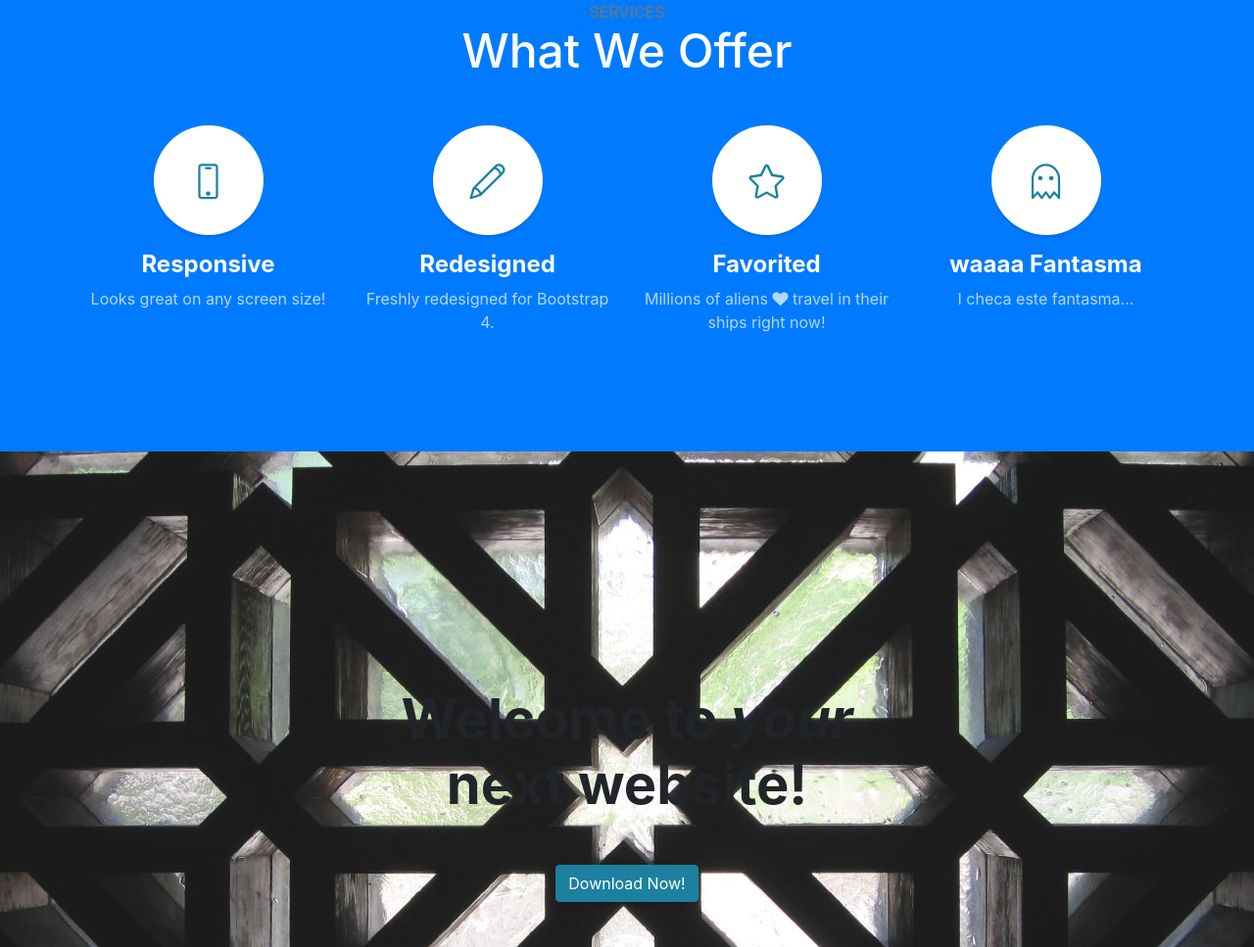
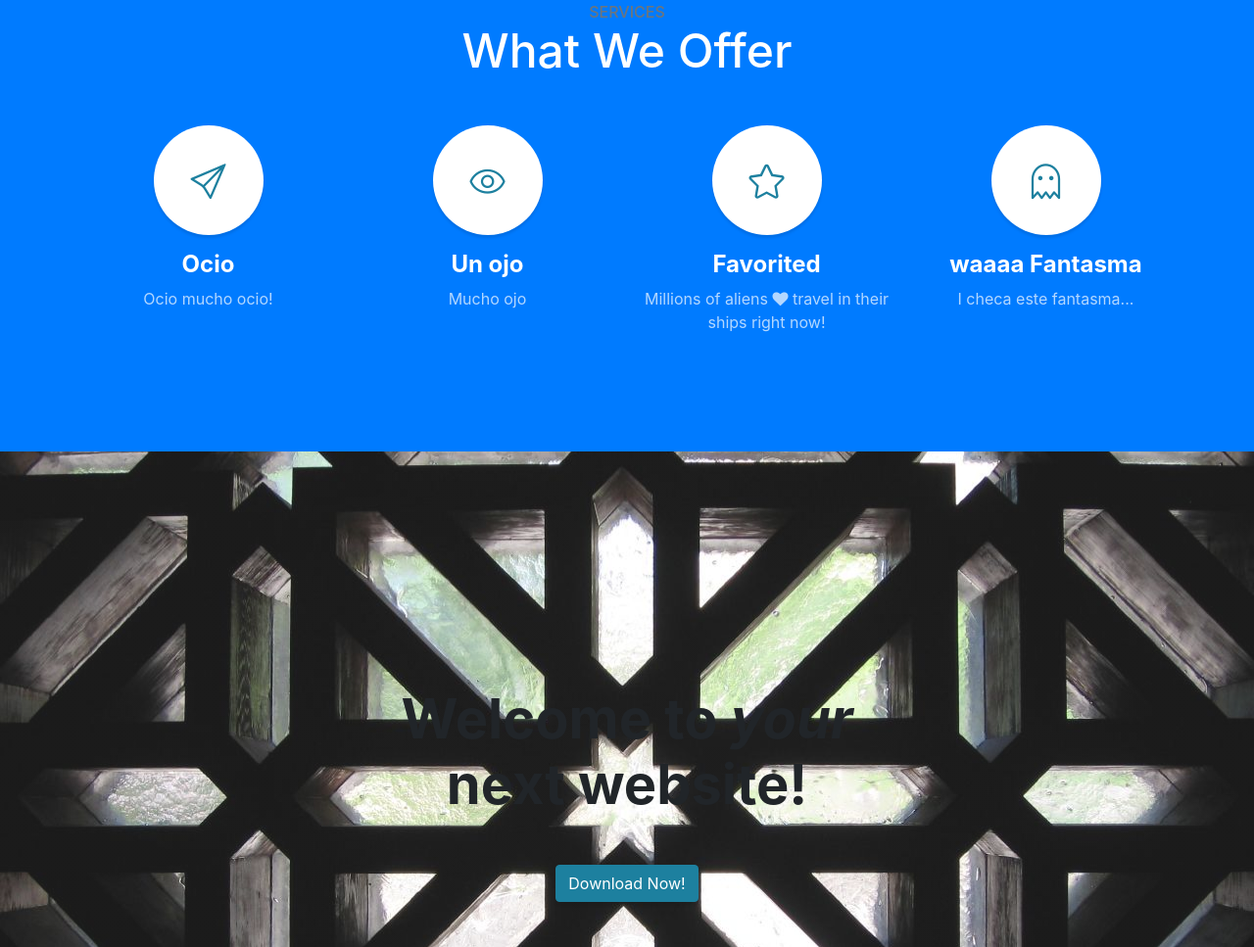
Before and after one commit to alexcomtz13/Portafolio, a website with bundled scripts: page index.html in a window 1280 px wide. Shown: the part 1349-2316 px from the top of the page at 98% size. Built offline with nearby package versions, Linux system fonts and the light colour scheme.

Commit message:
Update index.html

```diff
--- a/index.html
+++ b/index.html
@@ -87,21 +87,21 @@
         <div class="row">
           <div class="col-lg-3 col-md-6 mb-5 mb-lg-0">
             <span class="service-icon rounded-circle mx-auto mb-3">
-              <i class="icon-screen-smartphone"></i>
+              <i class="icon-paper-plane"></i>
             </span>
             <h4>
-              <strong>Responsive</strong>
+              <strong>Ocio</strong>
             </h4>
-            <p class="text-faded mb-0">Looks great on any screen size!</p>
+            <p class="text-faded mb-0"> Ocio  mucho ocio!</p>
           </div>
           <div class="col-lg-3 col-md-6 mb-5 mb-lg-0">
             <span class="service-icon rounded-circle mx-auto mb-3">
-              <i class="icon-pencil"></i>
+              <i class="icon-eye"></i>
             </span>
             <h4>
-              <strong>Redesigned</strong>
+              <strong>Un ojo</strong>
             </h4>
-            <p class="text-faded mb-0">Freshly redesigned for Bootstrap 4.</p>
+            <p class="text-faded mb-0">Mucho ojo</p>
           </div>
           <div class="col-lg-3 col-md-6 mb-5 mb-md-0">
             <span class="service-icon rounded-circle mx-auto mb-3">
```
